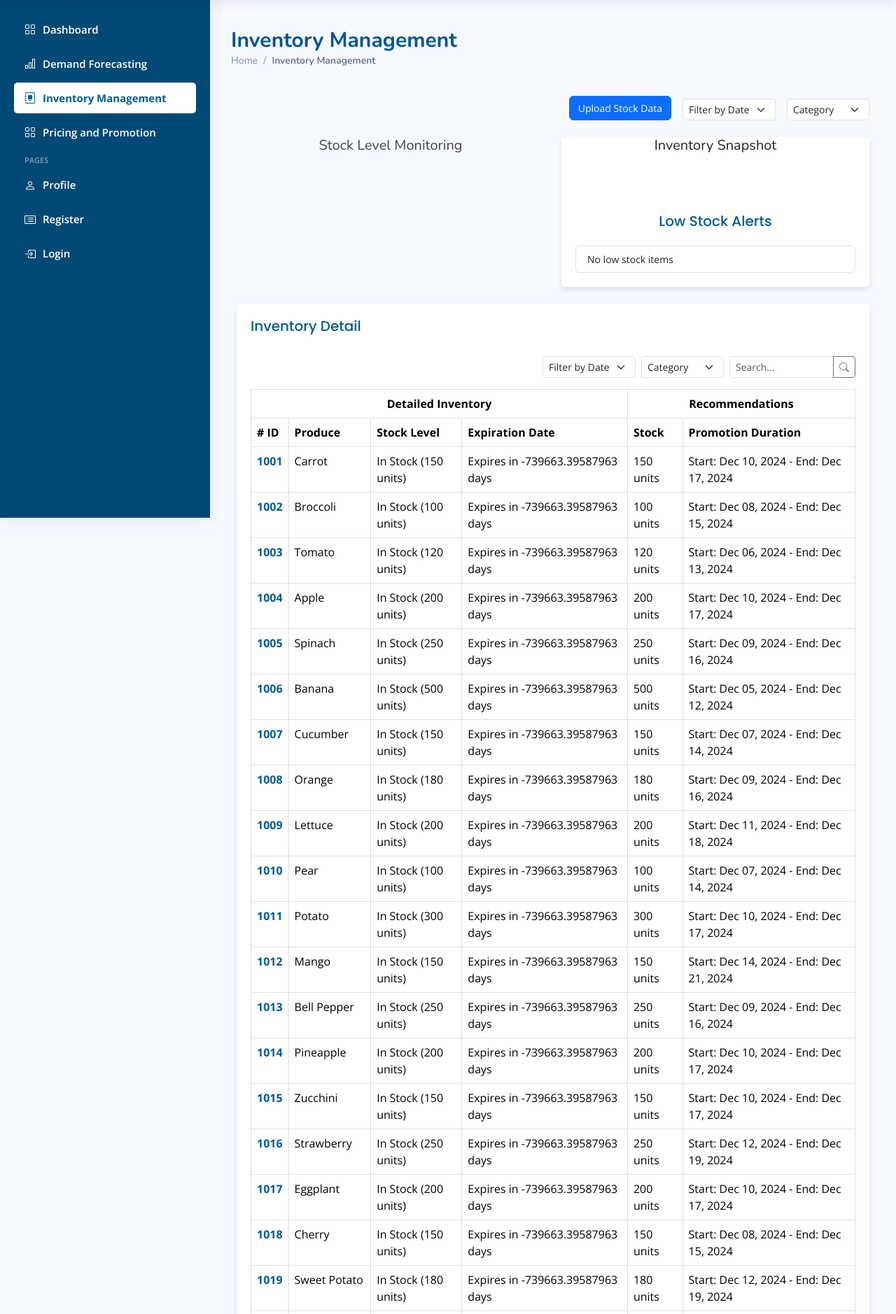
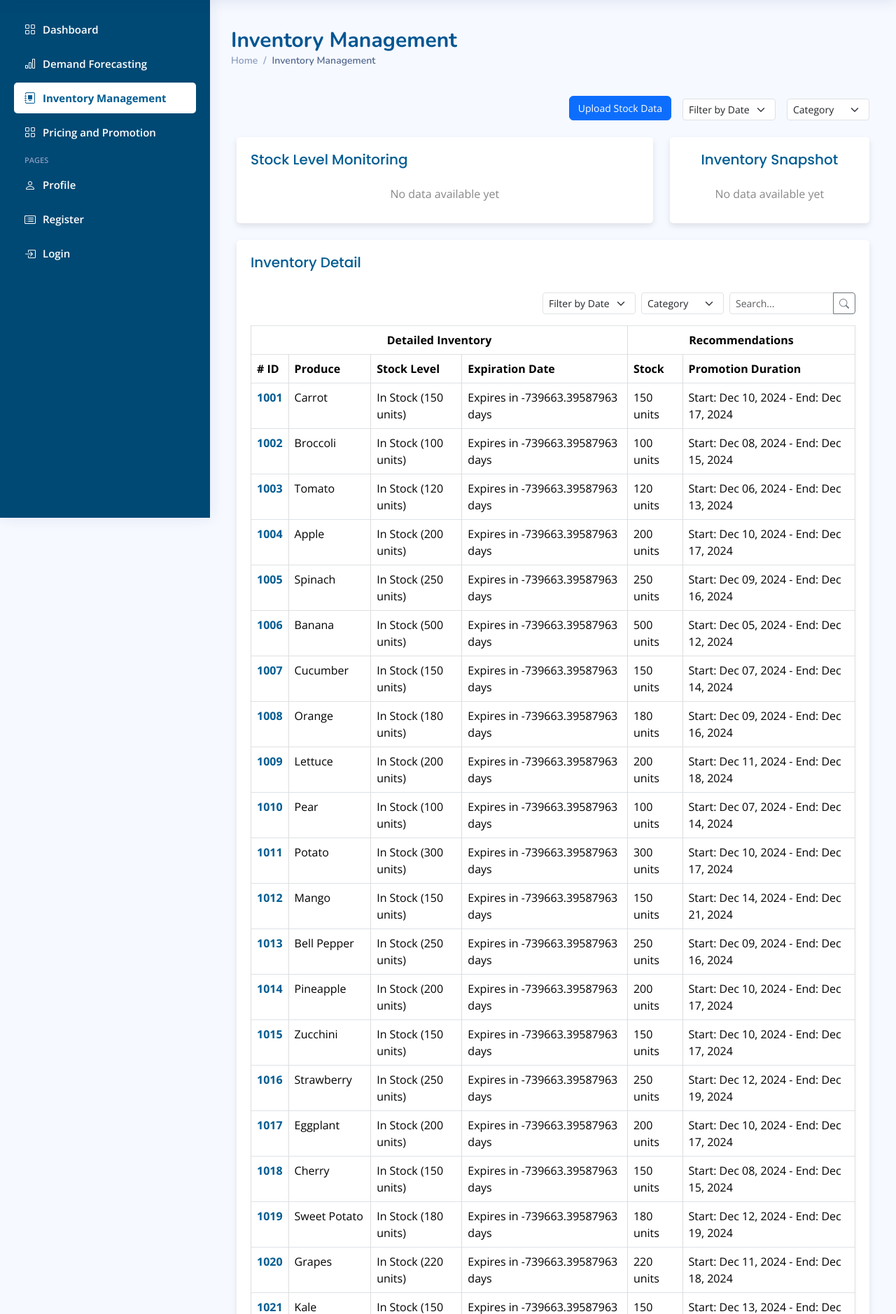
Before and after one commit to miramagno/CAPSTONE2, a PHP site: page /inventory.php in a window 1280 px wide. Shown: the part 60-1938 px from the top of the page at 70% size. Run offline with PHP 8.4, Linux system fonts and the light colour scheme; data comes from the database, SQL or seed files in the repository; a map, chart or similar area stays blank; some libraries are stand-ins or nearby versions.

Commit message:
changes of html into php

```diff
--- a/inventory.php
+++ b/inventory.php
@@ -236,30 +236,51 @@ $conn->close();
       <div class="container mt-4">
   <div class="row">
     <!-- Left Column: Stock Level Chart -->
-          <div class="col-12 col-md-6">
-            <div class="chart-container" style="width: 100%; margin: 0 auto;">
-              <h5 class="text-center">Stock Level Monitoring</h5>
-              <canvas id="stockLevelChart" style="max-width: 100%;"></canvas>
+    <div class="col-12 col-md-8">
+      <div class="card mb-4">
+        <div class="card-body">
+          <h5 class="card-title">Stock Level Monitoring</h5>
+          <!-- "No data available" message -->
+          <p id="stockLevelNoDataMessage" style="text-align: center; color: #888; margin: 10px 0;">
+            No data available yet
+          </p>
+          <div class="chart-container" style="width: 100%; margin: 0 auto; display: none;" id="stockLevelChartContainer">
+            <canvas id="stockLevelChart" style="max-width: 100%;"></canvas> <!-- Initially hidden -->
+          </div>
+        </div>
       </div>
     </div>
 
     <!-- Right Column: Low Stock Alerts and Inventory Snapshot -->
-          <div class="col-12 col-md-6">
+    <div class="col-12 col-md-4">
       <div class="card mb-4">
-              <div class="chart-container" style="width: 100%; margin: 0 auto;">
-                <h5 class="text-center">Inventory Snapshot</h5>
-                <canvas id="inventorySnapshotChart" style="width: 50px; height: 50px;"></canvas>
-                <!-- Adjust height as needed -->
+        <div class="card-body">
+          <h5 class="card-title text-center">Inventory Snapshot</h5>
+          <!-- "No data available" message -->
+          <p id="inventorySnapshotNoDataMessage" style="text-align: center; color: #888; margin: 10px 0;">
+            No data available yet
+          </p>
+
+          <!-- Chart container with fixed size for small chart -->
+          <div class="chart-container" style="width: 100%; height: 200px; margin: 0 auto; display: none;" id="inventorySnapshotChartContainer">
+            <canvas id="inventorySnapshotChart" style="max-width: 100%; max-height: 100%;"></canvas>
           </div>
+        </div>
+
+        <!-- Visual Partition (using border and padding) -->
+        <div class="partition" id="lowStockAlertsSection" style="border-top: 2px solid #f1f1f1; margin: 15px 0; padding-top: 15px; display: none;">
   <div class="card-body">
     <h5 class="card-title text-center">Low Stock Alerts</h5>
-                <ul class="list-group" id="lowStockAlerts">
-                  <li class="list-group-item">No low stock items</li>
+    <ul class="list-group" id="lowStockAlerts" style="display: none;">
+      <li class="list-group-item text-center">No low stock items</li>
     </ul>
           </div>
         </div>
       </div>
     </div>
+  </div>
+</div>
+
 
 <script>
 document.getElementById('uploadStockDataButton').addEventListener('click', function () {
@@ -310,7 +331,7 @@ function parseStockCSV(csv) {
       if (!isNaN(reorderPoint)) {
         data.reorderPoints.push(reorderPoint);
         if (stockLevel < reorderPoint) {
-          data.lowStockItems.push(`${columns[1]} (Stock: ${stockLevel}, Reorder Point: ${reorderPoint})`);
+          data.lowStockItems.push(${columns[1]} (Stock: ${stockLevel}, Reorder Point: ${reorderPoint}));
           data.low++;
         } else if (stockLevel <= reorderPoint * 2) {
           data.optimal++;
```
Lines whose indentation alone changed are shown as unchanged.
